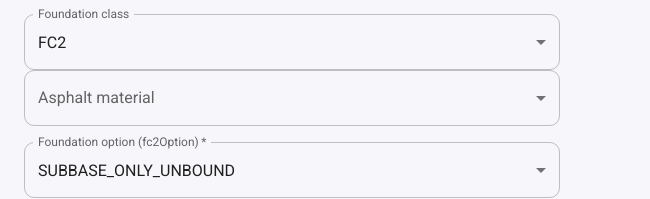
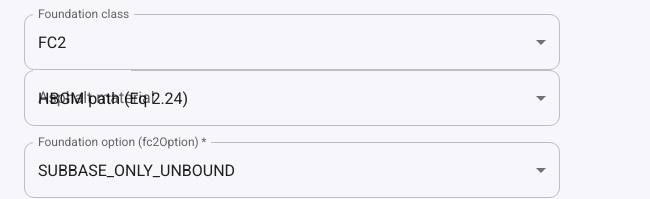
Before and after one commit to olivercook1/thepavementcookbook, a React (Vite) app in the folder pavement-ui/: page / in a window 1280 px wide. Shown: the part 663-862 px from the top of the page, without its empty margins (0-650 px from the left). Built offline with nearby package versions, Linux system fonts and the light colour scheme.

Commit message:
fix(ui): clearer HBGM selection and Retro menu contrast

```diff
--- a/pavement-ui/src/components/CalcForm.jsx
+++ b/pavement-ui/src/components/CalcForm.jsx
@@ -77,7 +77,8 @@ export default function CalcForm({
     <MenuItem value="FC3">FC3</MenuItem>
     <MenuItem value="FC4">FC4</MenuItem>
   </Select>
-  <FormControl fullWidth>
+
+<FormControl fullWidth>
   <InputLabel id="mat-label">Asphalt material</InputLabel>
   <Select
     labelId="mat-label"
@@ -85,14 +86,20 @@ export default function CalcForm({
     name="asphaltMaterial"
     label="Asphalt material"
     value={form.asphaltMaterial ?? ""}
+    displayEmpty
+    renderValue={(val) => {
+      if (!val) return "HBGM path (Eq 2.24)";            // show text when value = ""
+      return val === "EME2" ? "Asphalt base – EME2" : "Asphalt base – AC 40/60";
+    }}
     onChange={onChange}
     onBlur={onBlur}
   >
-    <MenuItem value="">HBGM path (use Eq 2.24)</MenuItem>
+    <MenuItem value="">HBGM path (Eq 2.24)</MenuItem>
     <MenuItem value="AC_40_60">Asphalt base – AC 40/60</MenuItem>
     <MenuItem value="EME2">Asphalt base – EME2</MenuItem>
   </Select>
 </FormControl>
+
 
 </FormControl>
 
--- a/pavement-ui/src/styles/retro-theme.css
+++ b/pavement-ui/src/styles/retro-theme.css
@@ -61,3 +61,10 @@
   color: #33ff66 !important;
   text-decoration: underline;
 }
+
+/* Retro dropdown menu contrast */
+[data-theme="retro"] .MuiMenu-paper,
+[data-theme="retro"] .MuiMenuItem-root {
+  background-color: #000 !important;
+  color: #33ff66 !important;
+}
```
